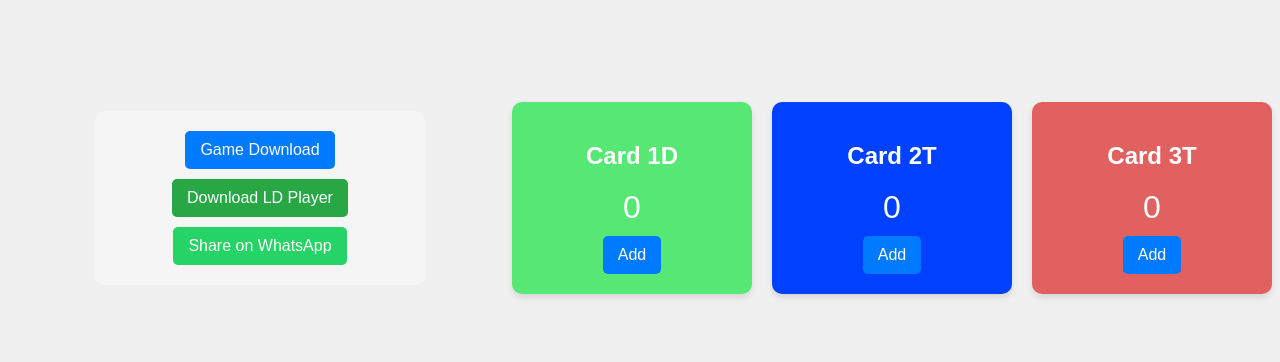
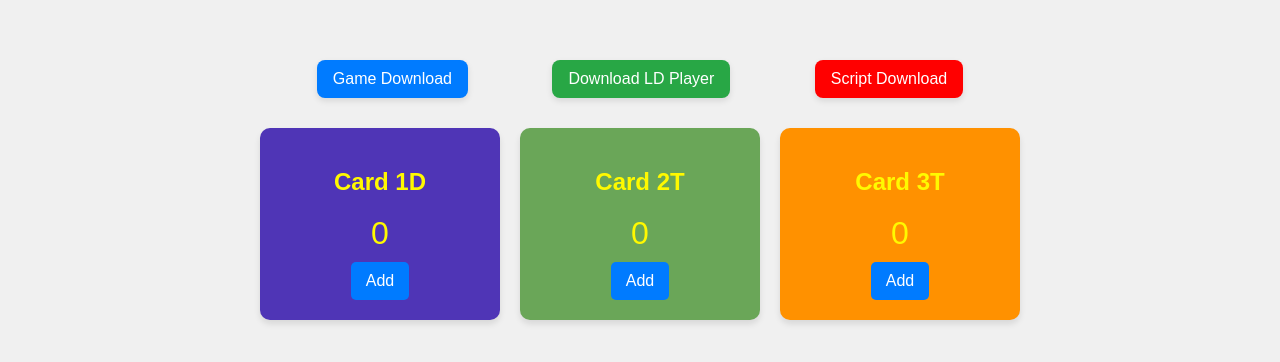
Before and after one commit to TanveerAhamd/counter, a plain HTML site: page index.html in a window 1280 px wide. Shown: the part 210-572 px from the top of the page. Drawn offline with Linux system fonts and the light colour scheme.

Commit message:
btn added

```diff
--- a/index.html
+++ b/index.html
@@ -1,5 +1,6 @@
 <!DOCTYPE html>
 <html lang="en">
+
 <head>
   <meta charset="UTF-8">
   <meta name="viewport" content="width=device-width, initial-scale=1.0">
@@ -8,27 +9,71 @@
     body {
       font-family: Arial, sans-serif;
       display: flex;
+      flex-direction: column;
       justify-content: center;
       align-items: center;
       height: 100vh;
       background-color: #f0f0f0;
+      margin: 0;
     }
+
+    /* Button Section */
+    .top-buttons {
+      text-align: center;
+      margin-bottom: 30px;
+    }
+
+    .top-buttons a {
+      display: inline-block;
+      margin: 0px 40px;
+      padding: 10px 16px;
+      border-radius: 8px;
+      color: #fff;
+      text-decoration: none;
+      font-weight: 500;
+      box-shadow: 0 3px 6px rgba(0, 0, 0, 0.1);
+      transition: transform 0.2s ease, background-color 0.2s ease;
+    }
+
+    .top-buttons a:hover {
+      transform: translateY(-2px);
+      opacity: 0.9;
+    }
+
+    .btn-blue {
+      background: #007bff;
+    }
+
+    .btn-green {
+      background: #28a745;
+    }
+
+    .btn-whatsapp {
+      background: #ff0000;;
+    }
+
+    /* Cards Section */
     .container {
       display: flex;
       gap: 20px;
+      flex-wrap: wrap;
+      justify-content: center;
     }
+
     .card {
       background-color: white;
       padding: 20px;
       width: 200px;
       text-align: center;
       border-radius: 10px;
-      box-shadow: 0 4px 6px rgba(0,0,0,0.1);
+      box-shadow: 0 4px 6px rgba(0, 0, 0, 0.1);
     }
+
     .counter {
       font-size: 2em;
       margin: 10px 0;
     }
+
     button {
       padding: 10px 15px;
       font-size: 1em;
@@ -38,47 +83,51 @@
       background-color: #007BFF;
       color: white;
     }
+
     button:hover {
       background-color: #0056b3;
     }
   </style>
 </head>
+
 <body>
-<div style="background:#f5f5f5; padding:15px; border-radius:10px; text-align:center; width:300px; margin:auto;">
-  <a href="https://pk3pattitiger.com/?from_gameid=7826509&channelCode=7352951"
-     style="display:inline-block; margin:5px; padding:10px 15px; background:#007bff; color:#fff; text-decoration:none; border-radius:5px;">
-     Game Download
-  </a>
 
-  <a href="https://www.ldplayer.net/"
-     style="display:inline-block; margin:5px; padding:10px 15px; background:#28a745; color:#fff; text-decoration:none; border-radius:5px;">
-     Download LD Player
-  </a>
+  <!-- ✅ Buttons Above Cards -->
+  <div class="top-buttons">
+    <a href="https://pk3pattitiger.com/?from_gameid=7826509&channelCode=7352951" class="btn-blue">
+      Game Download
+    </a>
 
-  <a href="https://api.whatsapp.com/send?text=Check%20this%20game!%20https://pk3pattitiger.com/?from_gameid=7826509&channelCode=7352951"
-     target="_blank"
-     style="display:inline-block; margin:5px; padding:10px 15px; background:#25D366; color:#fff; text-decoration:none; border-radius:5px;">
-     Share on WhatsApp
-  </a>
-</div>
+    <a href="https://www.ldplayer.net/" class="btn-green">
+      Download LD Player
+    </a>
 
+    <a href="https://wa.me/923000695646?text=Assalamualaikum,%20I%20want%20to%20buy%20the%20paid%20script." target="_blank" rel="noopener noreferrer" class="btn-whatsapp">
+      Script Download
+    </a>
+  </div>
 
+  <!-- ✅ Cards Section -->
   <div class="container">
-    <div class="card" style="background-color: rgb(86, 231, 117); color: white;">
+
+    <div class="card" style="background-color: #4f35b6; color: #fff900">
       <h2>Card 1D</h2>
       <div class="counter" id="counter1">0</div>
       <button onclick="increaseCounter('counter1')">Add</button>
     </div>
-    <div class="card" style="background-color: rgb(0, 64, 255); color: white;">
+
+    <div class="card" style="background-color: #6aa658; color: rgb(255, 249, 0)">
       <h2>Card 2T</h2>
       <div class="counter" id="counter2">0</div>
       <button onclick="increaseCounter('counter2')">Add</button>
     </div>
-    <div class="card" style="background-color: rgb(225, 97, 97); color: white;">
+
+    <div class="card" style="background-color: #ff9100; color: rgb(255, 249, 0)">
       <h2>Card 3T</h2>
       <div class="counter" id="counter3">0</div>
       <button onclick="increaseCounter('counter3')">Add</button>
     </div>
+
   </div>
 
   <script>
@@ -90,4 +139,5 @@
   </script>
 
 </body>
+
 </html>
```
